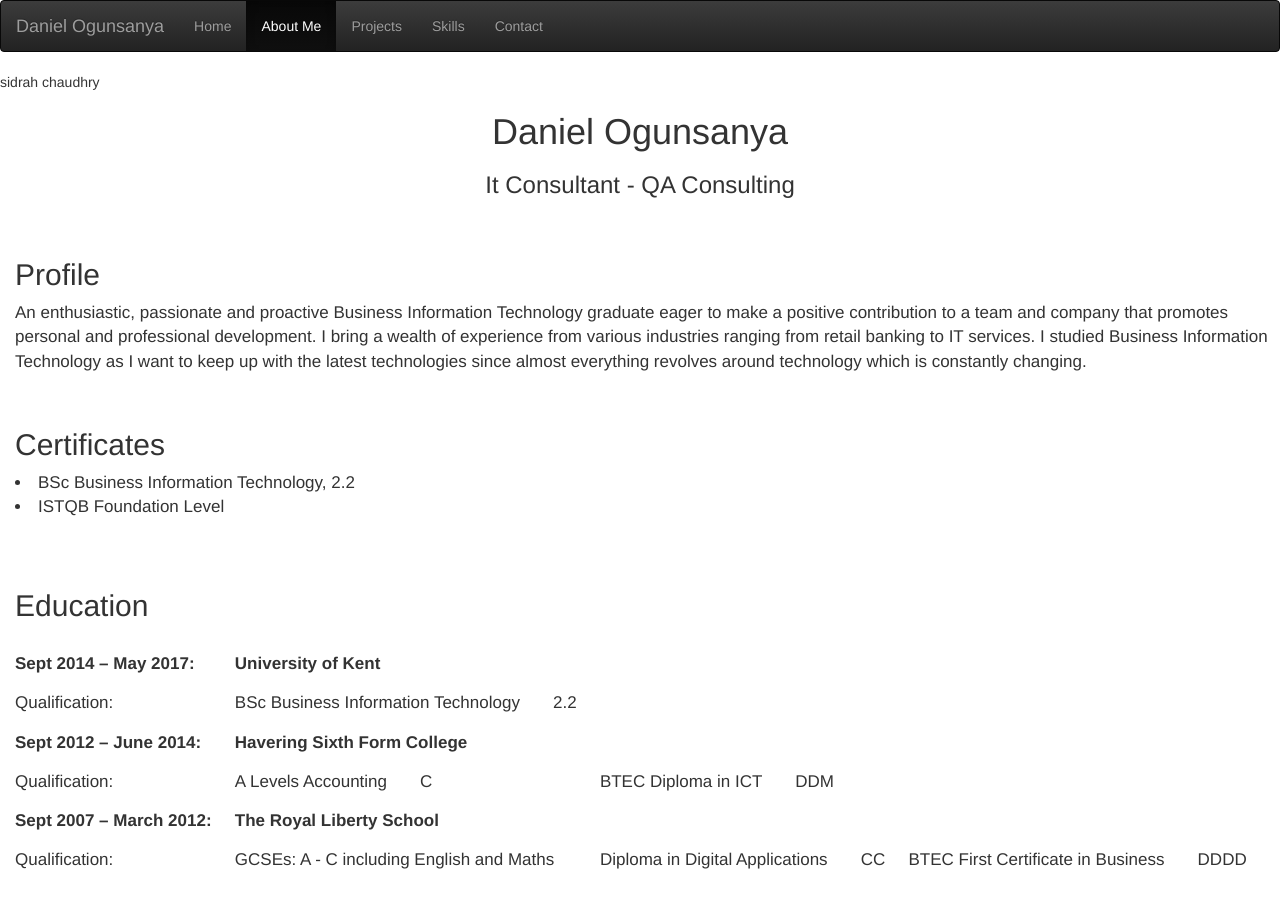
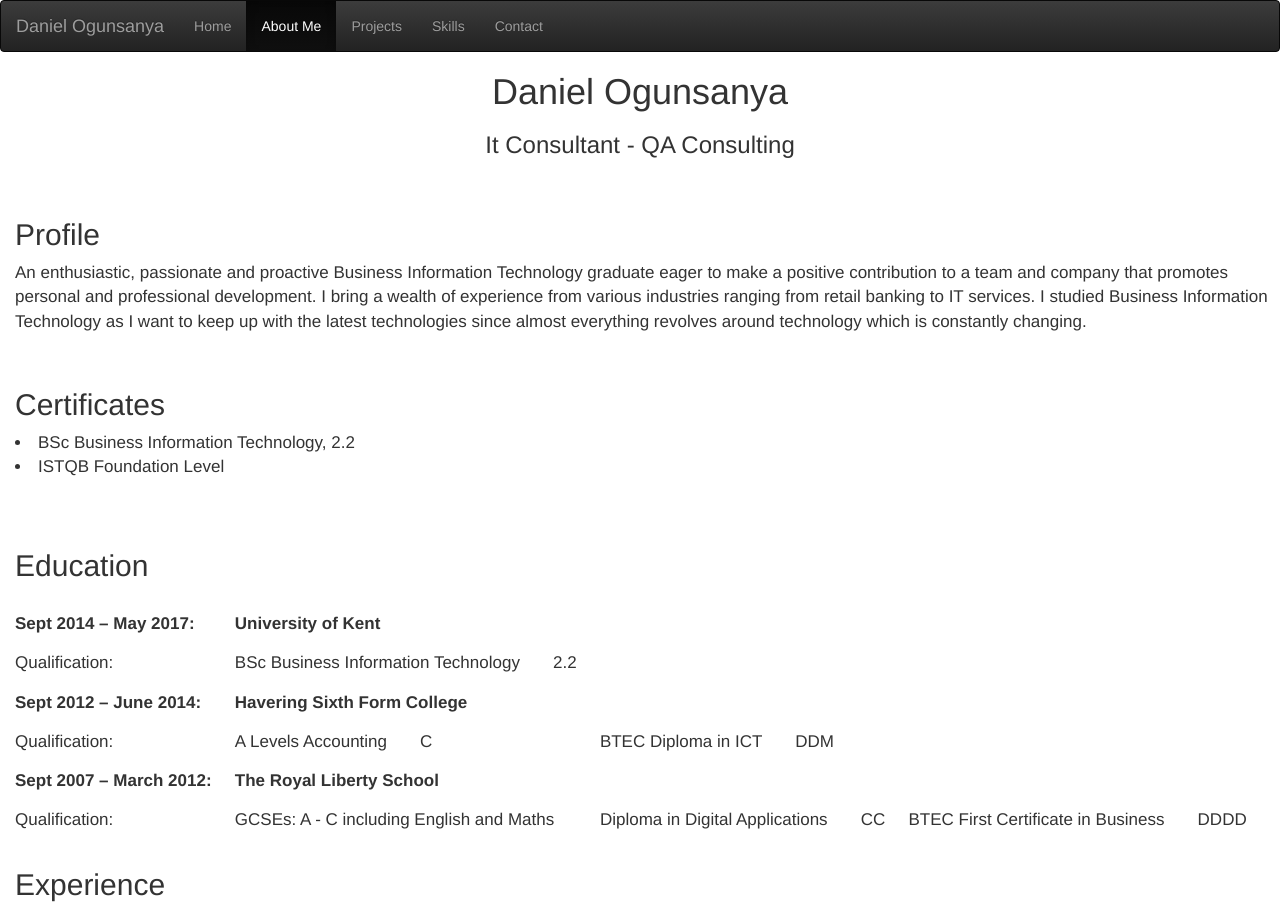
Before and after one commit to danteoguns/danteoguns.github.io, a plain HTML site: page about.html in a window 1280 px wide. Shown: the top 904 px of the page. Drawn offline with nearby package versions, Linux system fonts and the light colour scheme.

Commit message:
new changes

```diff
--- a/about.html
+++ b/about.html
@@ -68,7 +68,7 @@
     </div>
 </nav>
 
-sidrah chaudhry
+<!--sidrah chaudhry-->
 
 <h1 align="center">Daniel Ogunsanya</h1>
 <h3 align="center">It Consultant - QA Consulting</h3>
```
